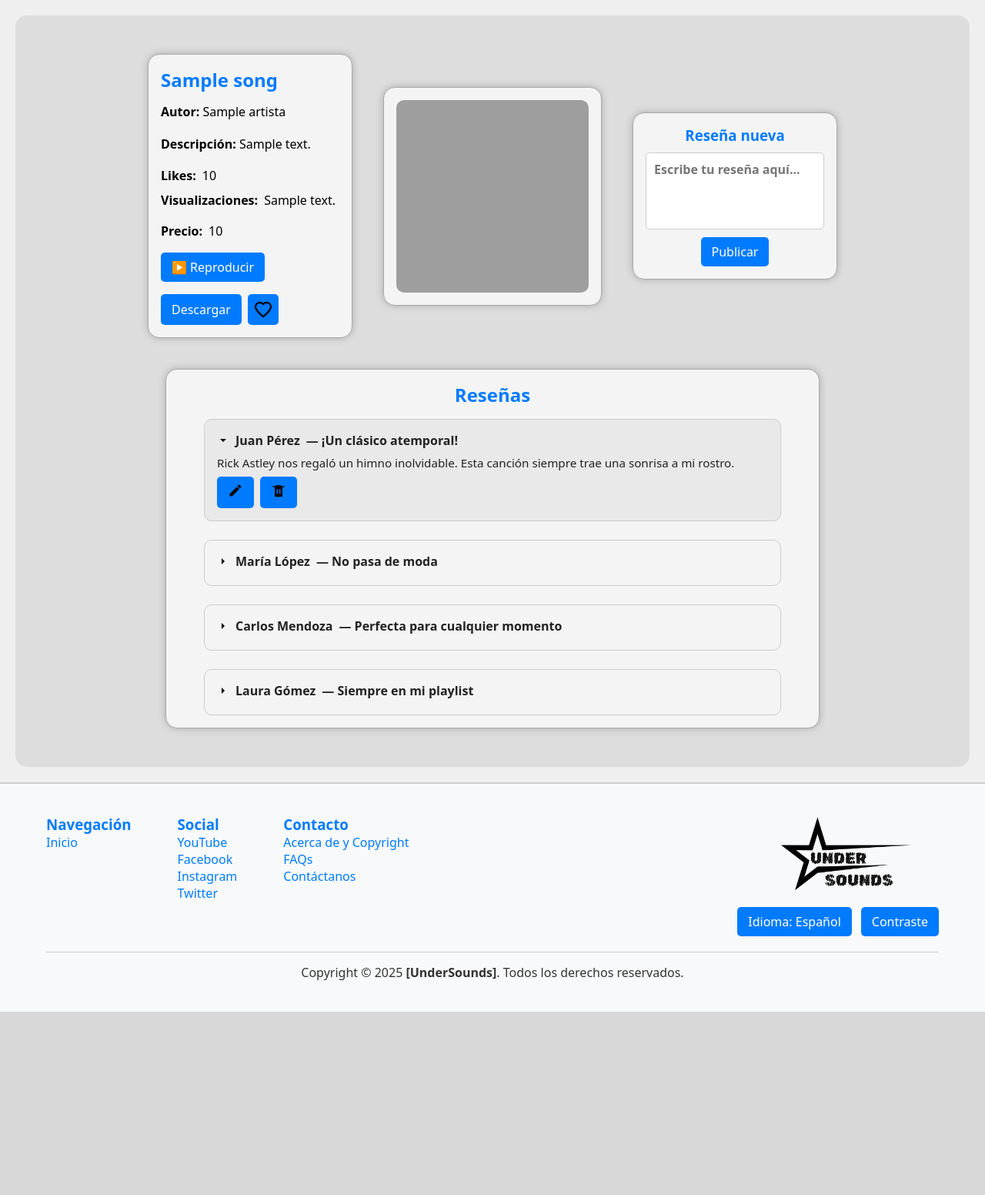
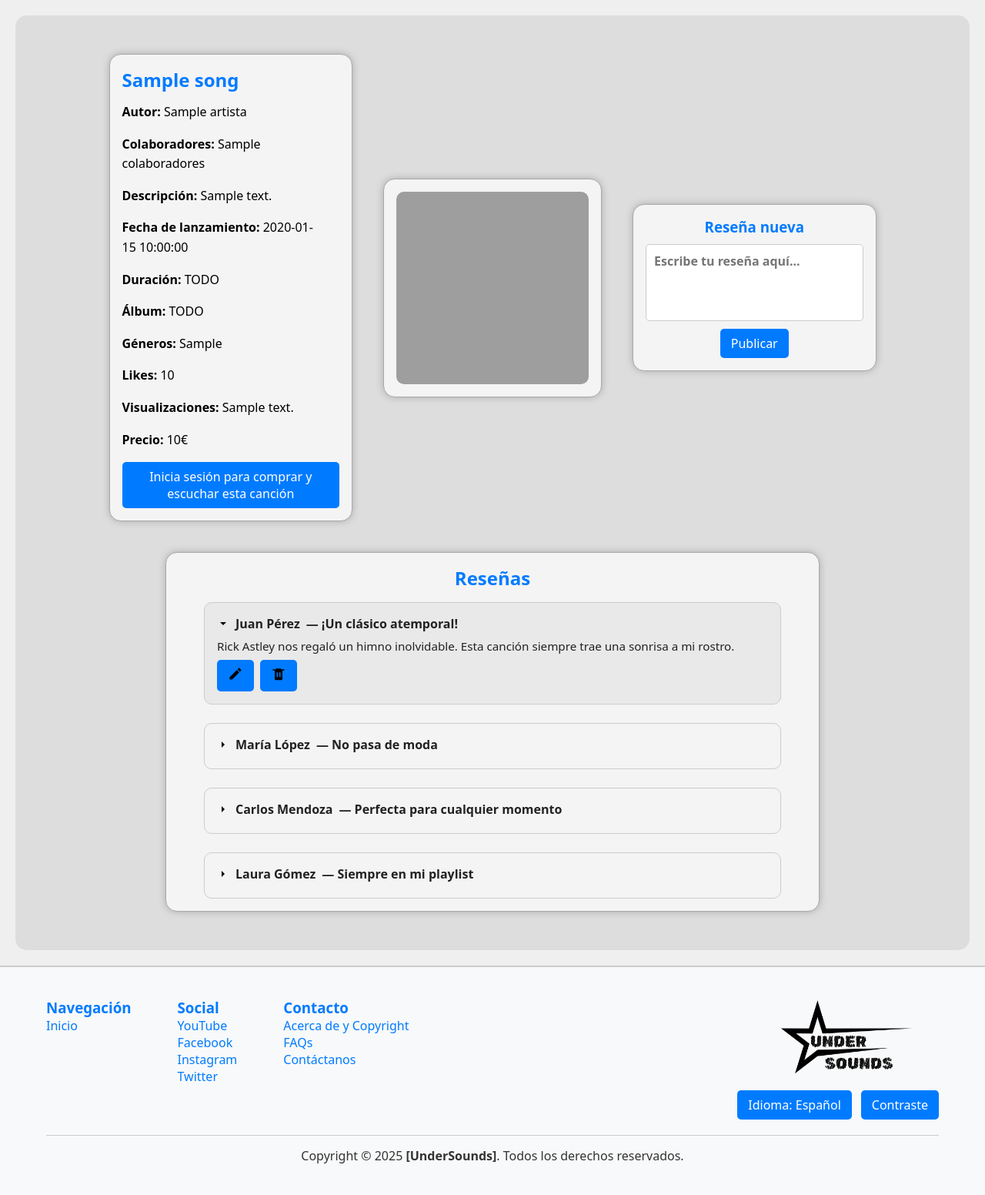
Before and after one commit to gguibertg/UnderSounds, a FastAPI app: template view/templates/music/song.html in a window 1280 px wide. Shown: the part 128-1680 px from the top of the page at 77% size. Before the commit the page ends 1442 px from the top, so only its background shows below. Run offline with FastAPI, Linux system fonts and the light colour scheme; the template is opened without the code that fills it: most values are stand-ins (such as "Sample title", 1, 10 or a date in 2020); parts of the project's set-up code (start-up, migrations or seed data) failed here and were passed over; grey boxes are pictures that could not be loaded.

Commit message:
implementación vista canción y album más o menos completa (mirar TODOs!)

```diff
--- a/controller/controller.py
+++ b/controller/controller.py
@@ -487,8 +487,37 @@ async def get_album(request: Request):
         if not cancion:
             print(PCTRL_WARN, "Cancion", cancion_id, "not found in database")
             return Response("Error del sistema", status_code=403)
+
+        # Convertimos los generos de cada canción a un string sencillo
+        # Primero, descargamos todos los generos, escogemos su nombre, lo añadimos al string, y luego lo metemos en cancion["generosStr"]
+        # Esto se hace por cada canción del album.
+        generosStr = ""
+        for genero_id in cancion["generos"]:
+            genero = model.get_genero(genero_id)
+            if not genero:
+                print(PCTRL_WARN, "Genero", genero_id ,"not found in database")
+                return Response("Error del sistema", status_code=403)
+            generosStr += genero["nombre"] + ", "
+        generosStr = generosStr[:-2] # Quitamos la última coma y espacio
+        cancion["generosStr"] = generosStr # Añadimos el string a la canción
+
         canciones_out.append(cancion)
+
     album_info["canciones"] = canciones_out
+
+
+    # Convertimos los generos del album a un string sencillo
+    # Primero, descargamos todos los generos, escogemos su nombre, lo añadimos al string, y luego lo metemos en album_info["generosStr"]
+    generosStr = ""
+    for genero_id in album_info["generos"]:
+        genero = model.get_genero(genero_id)
+        if not genero:
+            print(PCTRL_WARN, "Genero", genero_id ,"not found in database")
+            return Response("Error del sistema", status_code=403)
+        generosStr += genero["nombre"] + ", "
+    generosStr = generosStr[:-2] # Quitamos la última coma y espacio
+    album_info["generosStr"] = generosStr # Añadimos el string a la canción
+
 
     # Recuperamos al usuario actualmente logeado y comprobamos si es el autor del album
     res = verifySessionAndGetUserInfo(request)
@@ -855,13 +884,48 @@ async def get_song(request: Request):
     if not song_id:
         return Response("Falta el parámetro 'id'", status_code=400)
 
-
     song_info = model.get_song(song_id)
     if not song_info:
         print(PCTRL_WARN, "La cancion no existe")
         return Response("No autorizado", status_code=403)
 
-    return view.get_song_view(request, song_info)
+    # Antes de hacer nada, comprobamos si la canción es visible o no. Si no es visible, solo el artista creador puede verla.
+    res = verifySessionAndGetUserInfo(request)
+    if not song_info["visible"]:
+        if isinstance(res, Response) or song_id not in res["studio_canciones"]:
+            return Response("No autorizado", status_code=403)
+
+    # Convertimos los generos de la canción a un string sencillo
+    # Primero, descargamos todos los generos, escogemos su nombre, lo añadimos al string, y luego lo metemos en song_info["generosStr"]
+    generosStr = ""
+    for genero_id in song_info["generos"]:
+        genero = model.get_genero(genero_id)
+        if not genero:
+            print(PCTRL_WARN, "Genero", genero_id ,"not found in database")
+            return Response("Error del sistema", status_code=403)
+        generosStr += genero["nombre"] + ", "
+    generosStr = generosStr[:-2] # Quitamos la última coma y espacio
+    song_info["generosStr"] = generosStr
+
+    # Recuperamos al usuario actualmente logeado y comprobamos si es el autor de la canción
+    if isinstance(res, Response):
+        tipoUsuario = 0 # Guest
+    else:
+        if song_id in res["studio_canciones"]:
+            tipoUsuario = 3 # Artista (creador)
+
+        elif song_id in res["songs_compradas"]:
+            tipoUsuario = 2 # Propietario (User o Artista)
+
+        else:
+            tipoUsuario = 1
+
+    # Donde tipo Usuario:
+    # 0 = Guest
+    # 1 = User
+    # 2 = Propietario (User o Artista)
+    # 3 = Artista (creador)
+    return view.get_song_view(request, song_info, tipoUsuario) # Devolvemos la vista del song
 
 
 # Ruta para cargar vista edit-song
--- a/model/dao/mongodb/collection/mongodbDAOGenero.py
+++ b/model/dao/mongodb/collection/mongodbDAOGenero.py
@@ -1,4 +1,3 @@
-from bson import ObjectId
 from ...intefaceGeneroDAO import InterfaceGeneroDAO
 from ....dto.generoDTO import GeneroDTO
 
@@ -17,11 +16,11 @@ class mongodbGeneroDAO(InterfaceGeneroDAO):
         genero = None
 
         try:
-            query = self.collection.find_one({"_id": ObjectId(id)})
+            query = self.collection.find_one({"_id": id})
 
             if query:
                 genero = GeneroDTO()
-                genero.set_id(str(query.get("_id")))
+                genero.set_id(query.get("_id"))
                 genero.set_nombre(query.get("nombre"))
                 genero.set_esSubGen(query.get("esSubGenero"))
 
--- a/view/templates/music/song.html
+++ b/view/templates/music/song.html
@@ -36,24 +36,35 @@
                     <div class="div-pannel song-info">
                         <h2 class="song-title"> {{song.titulo}}</h2>
                         <p><strong>Autor:</strong> {{song.artista}}</p>
+                        <p><strong>Colaboradores:</strong> {{song.colaboradores}}</p>
                         <p><strong>Descripción:</strong> {{song.descripcion}} </p>
-                        <div class="song-stats">
-                            <p><strong>Likes:</strong> {{song.likes}} </p>
-                            <p><strong>Visualizaciones:</strong> {{song.visitas}} </p>
-                        </div>
-                        <div class="song-stats">
-                            <p><strong>Precio:</strong> {{song.precio}} </p>
-                        </div>
+                        <p><strong>Fecha de lanzamiento:</strong> {{song.fecha}}</p>
+                        <p><strong>Duración:</strong> TODO</p> <!-- TODO: Hacer be-stream primero! y que los archivos tengan duración, no null! -->
+                        <p><strong>Álbum:</strong> TODO</p> <!-- TODO: AÑADIR CAMPO ALBUM! -->
+                        <p><strong>Géneros:</strong> {{song.generosStr}} </p> <!-- Este genero es especial -> Es un campo populado por los nombres de los generos, NO los IDs -->
+                        <p><strong>Likes:</strong> {{song.likes}} </p>
+                        <p><strong>Visualizaciones:</strong> {{song.visitas}} </p>
+                        <p><strong>Precio:</strong> {{song.precio}}€</p>
+                        {% if tipoUsuario >= 2 %}
                         <div class="play">
-                            <button id="play-btn">▶️ Reproducir</button>
+                            <button id="play-btn">▶️ Reproducir</button> <!-- TODO hacer en be-stream !-->
                         </div>
                         <div class="song-buttons">
-                            <button class="btn download-btn">Descargar</button>
+                            <button class="btn download-btn">Descargar canción</button> <!-- TODO hacer en be-stream !-->
+                            <button class="btn">Añadir a lista de reproducción</button> <!-- TODO Necesitamos listas para esto!-->
                             <button class="btn fav-btn" title="Añadir a favoritos">
                                 <img alt="Favorito" class="fav-icon"
                                     src="/static/icons/site/favourite-icon-light.svg" />
                             </button>
+                            {% if tipoUsuario == 3 %}
+                            <button class="btn" onclick="window.location.href='/edit-song?id={{song.id}}';">Editar canción</button>
+                            {% endif %}
                         </div>
+                        {% elif tipoUsuario == 1 %}
+                        <button class="btn">Comprar canción</button> <!-- TODO ¡Que alguien lo enlace con carrito! -->
+                        {% else %}
+                        <button class="btn" onclick="window.location.href='/login';">Inicia sesión para comprar y escuchar esta canción </button>
+                        {% endif %}
                     </div>
                     <div class="div-pannel song-image" style="width: auto;">
                         <img alt="Portada del álbum" src="{{song.portada}}" />
--- a/view/view.py
+++ b/view/view.py
@@ -17,8 +17,8 @@ class View():
     def get_upload_song_view(self, request: Request):
         return templates.TemplateResponse("music/upload-song.html", {"request": request})
 
-    def get_song_view(self, request: Request, song_info):
-        return templates.TemplateResponse("music/song.html", {"request": request, "song": song_info})
+    def get_song_view(self, request: Request, song_info : dict, tipoUsuario: int):
+        return templates.TemplateResponse("music/song.html", {"request": request, "song": song_info, "tipoUsuario": tipoUsuario})
 
     def get_edit_song_view(self, request: Request, song_info):
         return templates.TemplateResponse("music/song-edit.html", {"request": request, "song": song_info})
```
Also changed, not shown: view/templates/music/album.html (+8 -4 lines).
